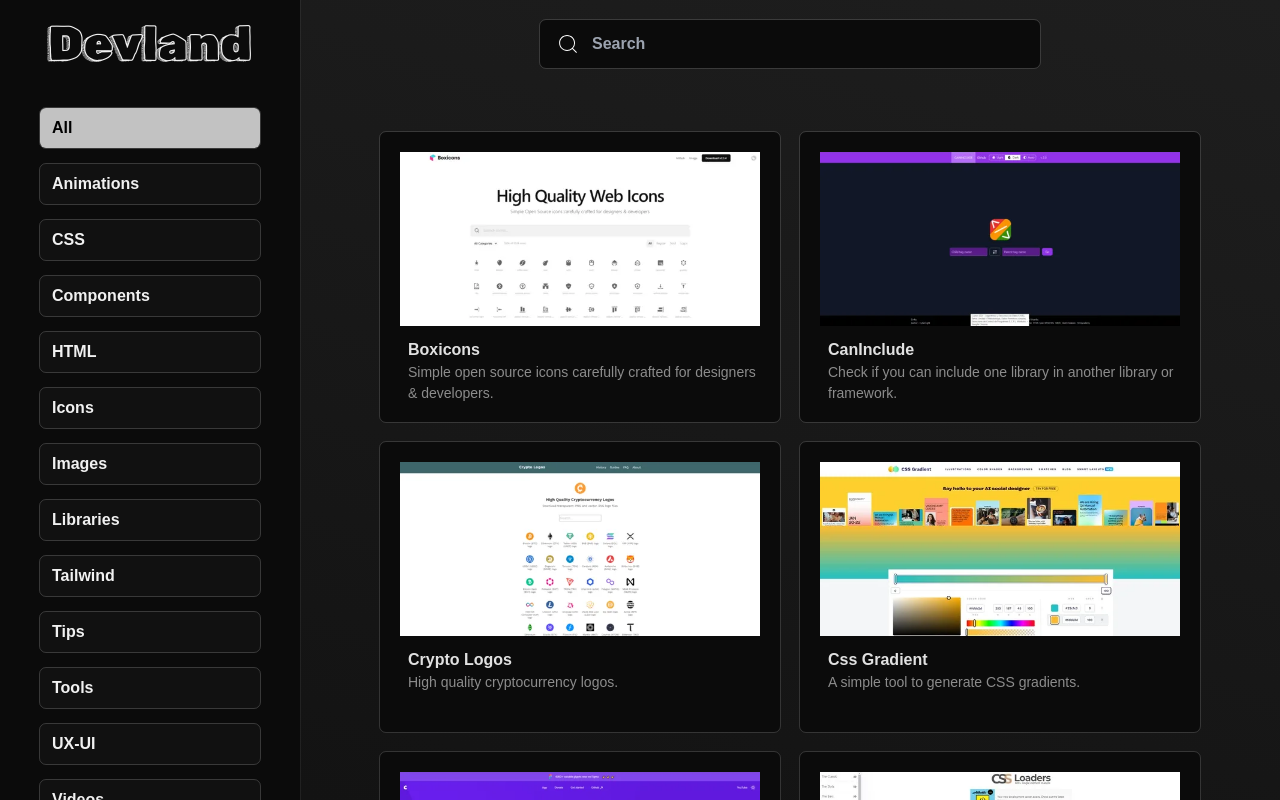
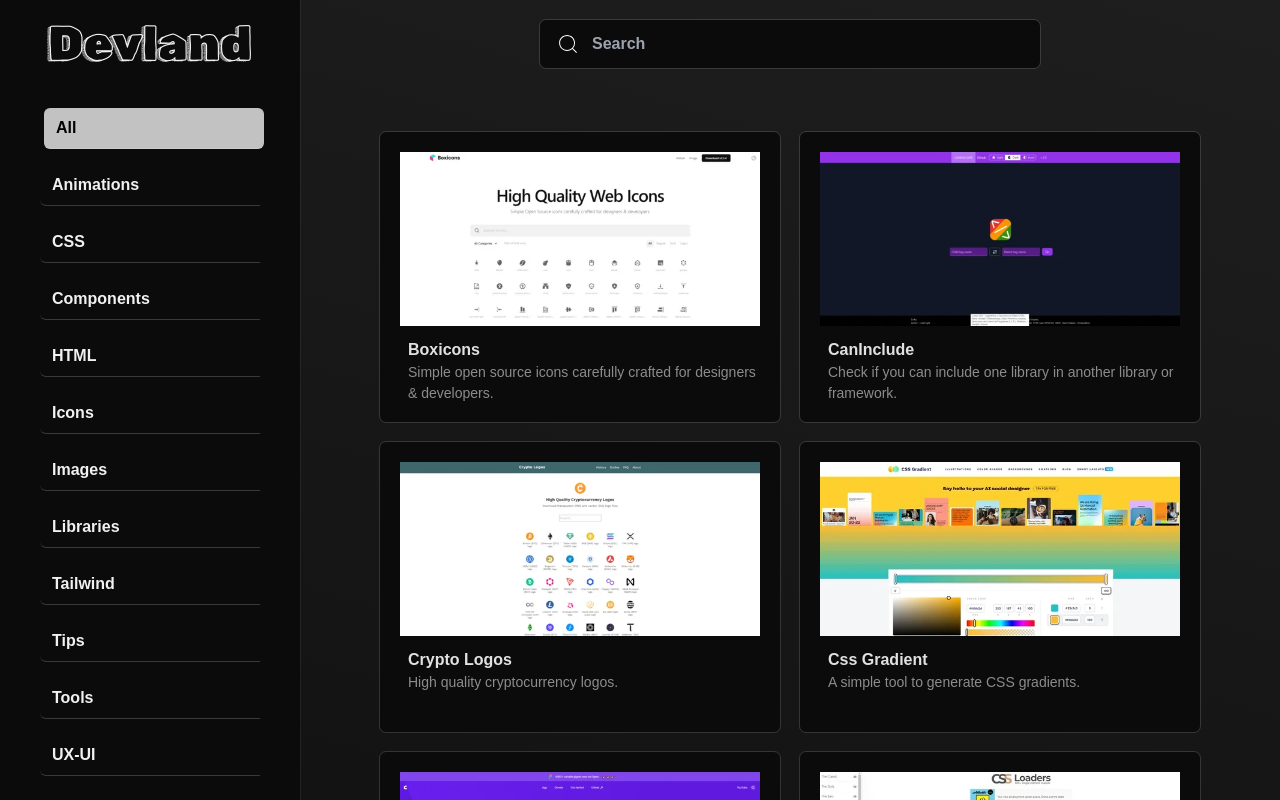
Before and after one commit to SanchezEnzo/DevLand, a React (Vite) app: page / in a window 1280 px wide. Shown: the top 800 px of the page. Built offline with nearby package versions, Linux system fonts and the light colour scheme; no server answers.

Commit message:
change sidebar categories outline

```diff
--- a/src/components/sidebar/Sidebar.tsx
+++ b/src/components/sidebar/Sidebar.tsx
@@ -17,10 +17,10 @@ export function Sidebar() {
 					return (
 						<li
 							key={cat}
-							className={`w-full outline outline-[rgba(241,241,241,0.2)]  outline-[0.1px] rounded-md p-2 cursor-pointer pl-3 font-semibold  duration-300 ${
+							className={`w-full border-[rgba(241,241,241,0.2)]  border-b-[0.1px] rounded-bl-md p-2 cursor-pointer pl-3 font-semibold  duration-300 ${
 								category === cat
-									? 'bg-[#f1f1f1cc] text-black hover:bg-[#f1f1f1cc] outline-[#f1f1f1] hover:outline-[#f1f1f1]'
-									: 'bg-[rgb(17,17,17)] hover:bg-[#f1f1f133] hover:outline-[#f1f1f177]'
+									? 'bg-[#f1f1f1cc] text-black hover:bg-[#f1f1f1cc] outline-[#f1f1f1] hover:outline-[#f1f1f1] rounded-md translate-x-1'
+									: '  hover:outline-[#f1f1f177] '
 							}`}
 							onClick={() => updateCategory(cat)}
 						>
```
